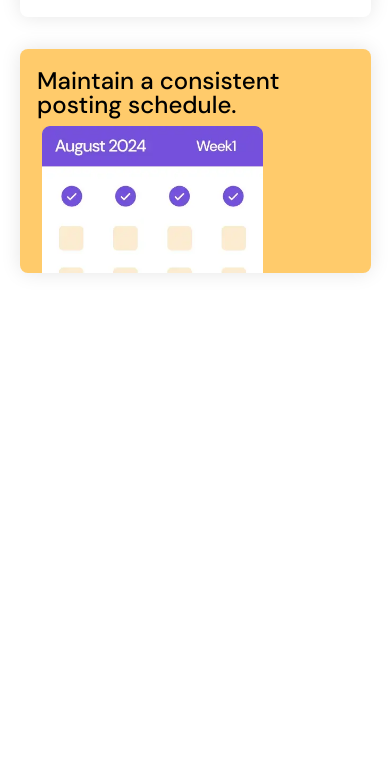
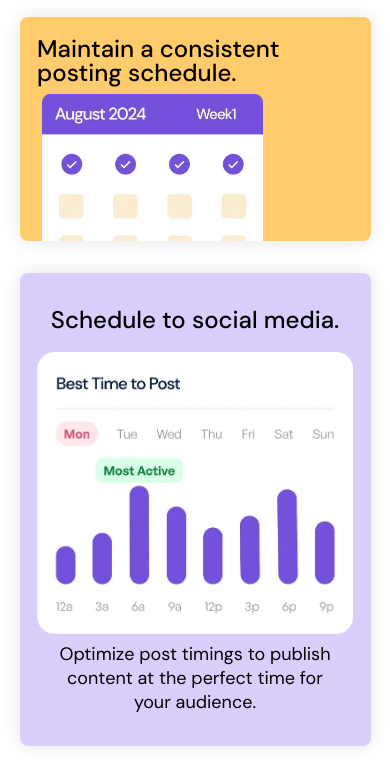
Before and after one commit to LesleyWesley/bento-grid, a plain HTML site: page index.html in a window 390 px wide. Shown: the part 585-1363 px from the top of the page. Before the commit the page ends 890 px from the top, so only its background shows below. Drawn offline with Linux system fonts and the light colour scheme.

Commit message:
Added mobile styling for fourth card

```diff
--- a/css/main.css
+++ b/css/main.css
@@ -20,6 +20,10 @@
 .main-accent-dark-bg {
   background-color: var(--main-accent-dark);
   color: var(--neutral-light);
+}
+
+.main-accent-light-bg {
+  background-color: var(--main-accent-light);
 }
 
 .second-accent-dark-bg {
@@ -49,7 +53,6 @@
 .wide-content-container {
   width: 90%;
   flex-direction: column;
-  padding-top: 2rem;
 }
 
 /*Mobile Styling*/
@@ -155,3 +158,14 @@ h2 {
 .third-card-container h2 {
   padding-bottom: 8.5rem;
 }
+
+/*Fourth card - Mobile*/
+
+.fourth-card {
+  padding: 1rem 0 2rem 0;
+}
+
+.fourth-card p {
+  text-align: center;
+  width: 90%;
+}
--- a/index.html
+++ b/index.html
@@ -59,6 +59,14 @@
               <h2>Maintain a consistent posting schedule.</h2>
           </div>
       </div>
+
+      <div class="card center main-accent-light-bg fourth-card">
+          <div class="wide-content-container center">
+              <h2>Schedule to social media.</h2>
+              <img src="./images/illustration-schedule-posts.webp" alt="Best time to post illustration" />
+              <p>Optimize post timings to publish content at the perfect time for your audience.</p>
+          </div>
+      </div>
   </main>
 </body>
 </html>
```
